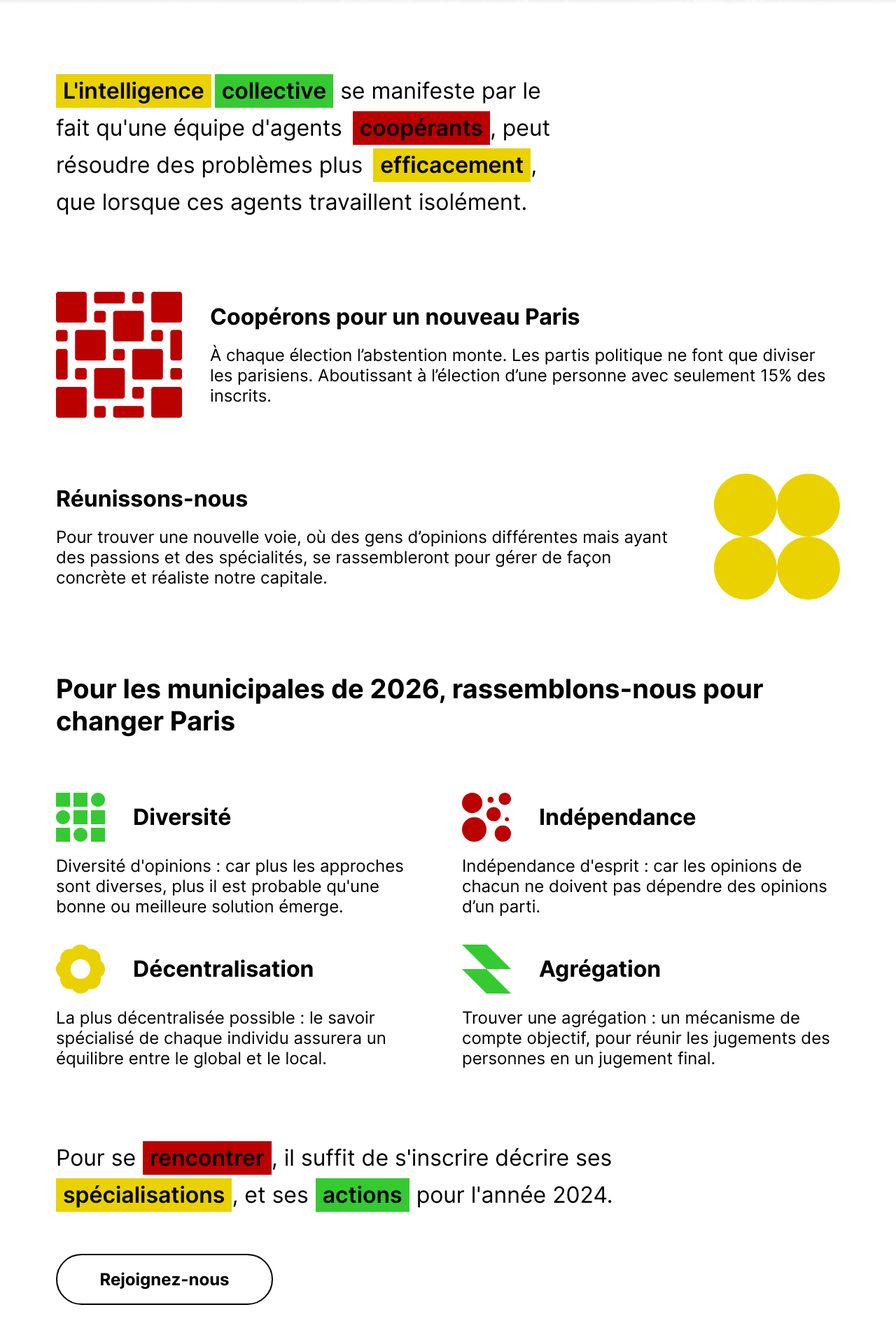
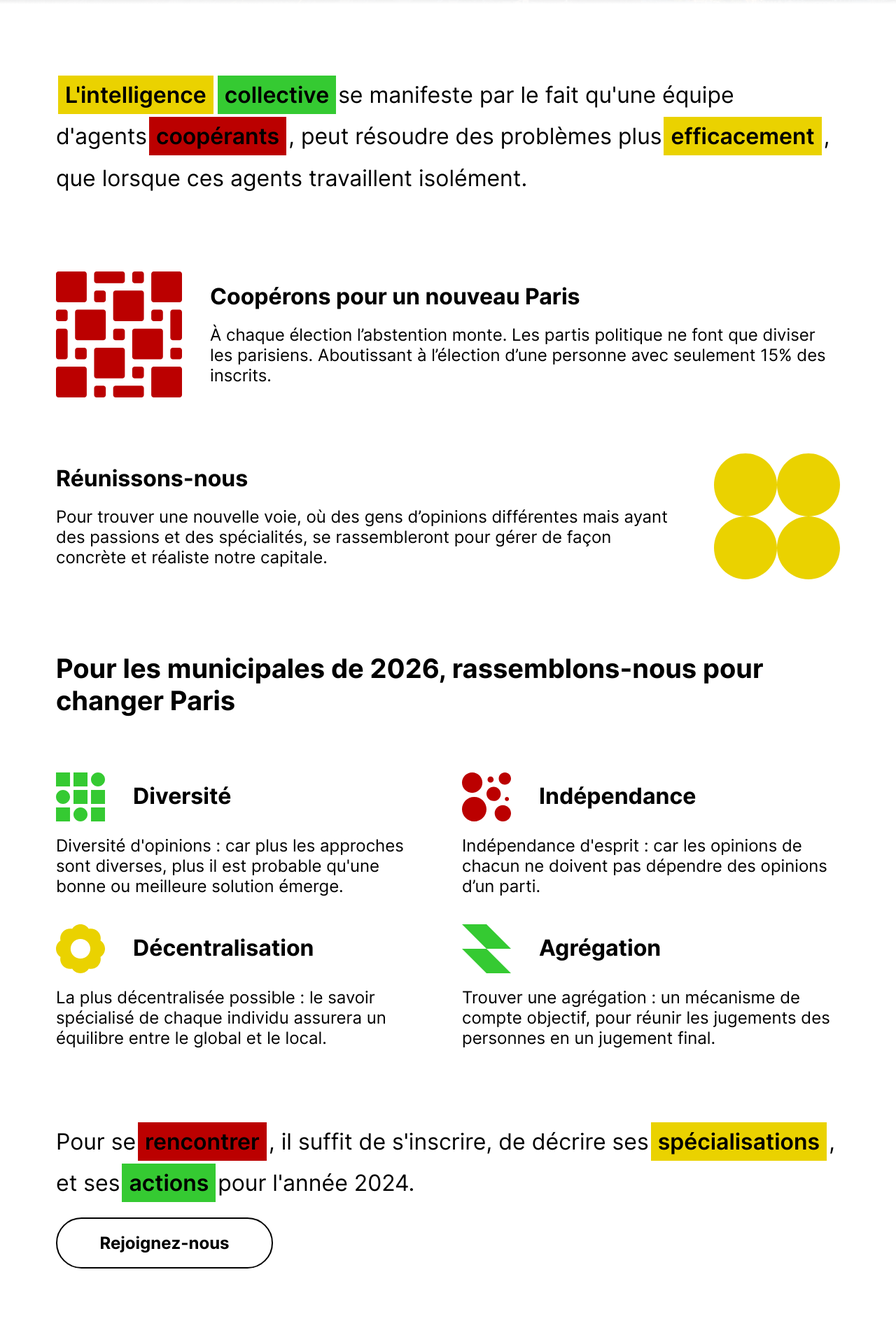
Before and after one commit to bdulong/VIC, a React (Create React App) app: page / in a window 1280 px wide. Shown: the part 592-2480 px from the top of the page at 70% size. Built offline with nearby package versions, Linux system fonts and the light colour scheme.

Commit message:
css cleane

```diff
--- a/src/components/assets/header/header.css
+++ b/src/components/assets/header/header.css
@@ -10,7 +10,7 @@ nav {
     margin: 0 80px;
 }
 
-@media (max-width: 701px) {
+@media (max-width: 1020px) {
     nav {
         margin: 0 40px;
     }
@@ -106,7 +106,7 @@ a:hover {
         padding: 10px 80px 0 80px;
     }
 
-    @media (max-width: 701px) {
+    @media (max-width: 1020px) {
         .mobile-menu {
             padding: 20px 40px 0 40px;
         }
--- a/src/components/landing/landing.css
+++ b/src/components/landing/landing.css
@@ -1,4 +1,5 @@
-.hero-banner {
+/* Hero Banner Container CSS */
+.hero-banner__container {
     position: relative;
     height: 100%;
     background-image: url('../../../public/images/hero-banner-picture.png');
@@ -11,14 +12,13 @@
     margin: 64.5px 0 0 0;
     overflow: hidden;
 }
-
-@media (max-width: 701px) {
-    .hero-banner {
+@media (max-width: 1020px) {
+    .hero-banner__container {
         padding: 0 40px;
     }
 }
 
-.hero-banner::after {
+.hero-banner__container::after {
     content: ''; /* Vide pour apparaitre */
     position: absolute;
     bottom: 0;
@@ -29,20 +29,16 @@
     pointer-events: none; /* Permet aux clics de passer à travers ? */
 }
 
-.hero-text {
+.hero-text__container {
     margin: 80px 0 80px 0;
 }
 
-.hero-text svg {
-    margin: 0 0 40px 0;
-}
-
-/* Stylised text for hero banner */
 .hero-container-stylised-text {
     display: flex;
     flex-direction: column;
     margin: 0 0 40px 0;
 }
+
 .row-stylised-text {
     display: flex;
     margin-bottom: 5px;
@@ -67,57 +63,63 @@
     margin-right: 5px;
 }
 
-.intro-text {
+/* Intro Text Container CSS */
+.intro-text__container {
     margin: 100px 80px 104px 80px;
 }
-
-@media (max-width: 701px) {
-    .intro-text {
+@media (max-width: 1020px) {
+    .intro-text__container {
         margin: 100px 40px 104px 40px
     }
 }
+@media (min-width: 1400px) {
+    .intro-text__container {
+        margin: 100px 268px 104px 268px
+    }
+}
 
-.box-stylised-intro-text {
+.stylised-intro-text {
     font-family: Inter;
     font-size: 32px;
     font-weight: 400;
-    padding: 8px 10px;
+    line-height: 1.85; /* Espace entre les lignes */
     color: black;
 }
-.red-bold { background-color: #BB0000; font-weight: 600; }
-.yellow-bold { background-color: #EAD200; font-weight: 600; }
-.green-bold { background-color: #35CA32; font-weight: 600; }
+.red-bold { background-color: #BB0000; font-weight: 600; padding: 8px 10px; margin: 0 3px; }
+.yellow-bold { background-color: #EAD200; font-weight: 600; padding: 8px 10px; margin: 0 3px; }
+.green-bold { background-color: #35CA32; font-weight: 600; padding: 8px 10px; margin: 0 3px; }
+/* @media (min-width: 1020px) {
+    .intro-text__container .stylised-intro-text,
+    .text-action__container .stylised-intro-text {
+        max-width: 65%;
+    }
+} */
 
-.intro-text > .hero-container-stylised-text > .row-stylised-text > .box-stylised-intro-text:first-child {
-    margin: 0px 5px 0 0;
-}
-
-.row-stylised-text > [class="box-stylised-intro-text"]:first-child {
-    padding: 8px 10px 8px 0;
-}
-
-.comma { padding: 8px 10px 8px 0; }
-
-.explanatory-text-container {
+/* Explanatory Text Container CSS */
+.explanatory-text__container {
     display: flex;
     flex-direction: column;
     margin: 0 80px 104px 80px;
     gap: 80px;
 }
-
-@media (max-width: 701px) {
-    .explanatory-text-container {
+@media (max-width: 1020px) {
+    .explanatory-text__container {
         margin: 0 40px 104px 40px;
     }
 }
+@media (min-width: 1400px) {
+    .explanatory-text__container {
+        margin: 0 268px 104px 268px;
+    }
+}
 
-.explanatory-text-content {
+.explanatory-text__content {
     display: flex;
     flex-direction: row;
     align-items: center;
 }
 
-.explanatory-text-content svg {
+.explanatory-text__content svg {
     flex-shrink: 0;
 }
 
@@ -127,19 +129,24 @@
     margin: 0 0 0 40px;
 }
 
-.explanatory-text__left {
+.explanatory-text-left {
     display: flex;
     flex-direction: column;
     margin: 0 40px 0 0;
 }
 
-.reason-text-container {
+/* Reason Text Container CSS */
+.reason-text__container {
     margin: 0 80px 104px 80px;
 }
-
-@media (max-width: 701px) {
-    .reason-text-container {
+@media (max-width: 1020px) {
+    .reason-text__container {
         margin: 0 40px 104px 40px;
+    }
+}
+@media (min-width: 1400px) {
+    .reason-text__container {
+        margin: 0 268px 104px 268px;
     }
 }
 
@@ -148,7 +155,7 @@
     grid-template-columns: repeat(2, 1fr);
     gap: 40px;
 }
-@media (max-width: 950px) {
+@media (max-width: 1020px) {
     .reason-text-content__container {
         display: grid;
         grid-template-columns: repeat(1, 1fr);
@@ -167,15 +174,20 @@
     margin: 0 0 0 40px;
 }
 
-.text-action-container {
+/* Text Action Container CSS */
+.text-action__container {
     display: flex;
     flex-direction: column;
     margin: 0 80px 104px 80px;
     gap: 20px;
 }
-
-@media (max-width: 701px) {
-    .text-action-container {
+@media (max-width: 1020px) {
+    .text-action__container {
         margin: 0 40px 104px 40px;
     }
 }
+@media (min-width: 1400px) {
+    .text-action__container {
+        margin: 0 268px 104px 268px;
+    }
+}
--- a/src/components/landing/landing.jsx
+++ b/src/components/landing/landing.jsx
@@ -7,8 +7,8 @@ function LandingPage() {
     return (
         <div>
             <Header />
-            <div className='hero-banner'>
-                <div className='hero-text'>
+            <div className='hero-banner__container'>
+                <div className='hero-text__container'>
                     <h3>Élections municipale Paris 2026</h3>
                     <div className="hero-container-stylised-text">
                         <div className="row-stylised-text">
@@ -25,69 +25,58 @@ function LandingPage() {
                     <CTAJoin />
                 </div>
             </div>
-            <div className='intro-text' id='qui-sommes-nous'>
-                <div className="hero-container-stylised-text">
-                    <div className="row-stylised-text">
-                        <div className="box-stylised-intro-text yellow-bold">L'intelligence</div>
-                        <div className="box-stylised-intro-text green-bold">collective</div>
-                        <div className="box-stylised-intro-text">se manifeste par le</div>
-                    </div>
-                    <div className="row-stylised-text">
-                        <div className="box-stylised-intro-text">fait qu'une équipe d'agents</div>
-                        <div className="box-stylised-intro-text red-bold">coopérants</div>
-                        <div className="box-stylised-intro-text comma">, peut</div>
-                    </div>
-                    <div className="row-stylised-text">
-                        <div className="box-stylised-intro-text">résoudre des problèmes plus</div>
-                        <div className="box-stylised-intro-text yellow-bold">efficacement</div>
-                        <div className="box-stylised-intro-text comma">,</div>
-                    </div>
-                    <div className="row-stylised-text">
-                        <div className="box-stylised-intro-text">que lorsque ces agents travaillent isolément.</div>
-                    </div>
-                </div>
+            <div className='intro-text__container' id='qui-sommes-nous'>
+                <p className="stylised-intro-text">
+                    <span className="yellow-bold">L'intelligence</span>
+                    <span className="green-bold">collective</span>
+                    se manifeste par le fait qu'une équipe d'agents
+                    <span className="red-bold">coopérants</span>, peut
+                    résoudre des problèmes plus
+                    <span className="yellow-bold">efficacement</span>,
+                    que lorsque ces agents travaillent isolément.
+                </p>
             </div>
-            <div className='explanatory-text-container'>
-                <div className='explanatory-text-content'>
+            <div className='explanatory-text__container'>
+                <div className='explanatory-text__content'>
                     <img src='/icons/red-square-160-180.svg' alt="Carré rouge décoratif"/>
                     <div className='explanatory-text'>
                         <h3>Coopérons pour un nouveau Paris</h3>
                         <p>À chaque élection l’abstention monte. Les partis politique ne font que diviser les parisiens. Aboutissant à l’élection d’une personne avec seulement 15% des inscrits.</p>
                     </div>
                 </div>
-                <div className='explanatory-text-content'>
-                    <div className='explanatory-text__left'>
+                <div className='explanatory-text__content'>
+                    <div className='explanatory-text-left'>
                         <h3>Réunissons-nous</h3>
                         <p>Pour trouver une nouvelle voie, où des gens d’opinions différentes mais ayant des passions et des spécialités, se rassembleront pour gérer de façon concrète et réaliste notre capitale.</p>
                     </div>
                     <img src='/icons/yellow-circle-91-180.svg' alt="Ronds jaune décoratif"/>
                 </div>
             </div>
-            <div className='reason-text-container'>
+            <div className='reason-text__container'>
                 <h2>Pour les municipales de 2026, rassemblons-nous pour changer Paris</h2>
                 <div className='reason-text-content__container'>
-                    <div className='reason-container'>
+                    <div className='reason__container'>
                         <div className='reason-title'>
                             <img src='/icons/green-square-214-70.svg' alt="Ronds jaune décoratif"/>
                             <h3>Diversité</h3>
                         </div>
                         <p>Diversité d'opinions : car plus les approches sont diverses, plus il est probable qu'une bonne ou meilleure solution émerge.</p>
                     </div>
-                    <div className='reason-container'>
+                    <div className='reason__container'>
                         <div className='reason-title'>
                             <img src='/icons/red-circle-183-70.svg' alt="Ronds jaune décoratif"/>
                             <h3>Indépendance</h3>
                         </div>
                         <p>Indépendance d'esprit : car les opinions de chacun ne doivent pas dépendre des opinions d’un parti.</p>
                     </div>
-                    <div className='reason-container'>
+                    <div className='reason__container'>
                         <div className='reason-title'>
                             <img src='/icons/yellow-round-81-70.svg' alt="Ronds jaune décoratif"/>
                             <h3>Décentralisation</h3>
                         </div>
                         <p>La plus décentralisée possible : le savoir spécialisé de chaque individu assurera un équilibre entre le global et le local.</p>
                     </div>
-                    <div className='reason-container'>
+                    <div className='reason__container'>
                         <div className='reason-title'>
                             <img src='/icons/green-slash-100-70.svg' alt="Ronds jaune décoratif"/>
                             <h3>Agrégation</h3>
@@ -96,20 +85,16 @@ function LandingPage() {
                     </div>
                 </div>
             </div>
-            <div className='text-action-container'>
-                <div className="hero-container-stylised-text">
-                    <div className="row-stylised-text">
-                        <div className="box-stylised-intro-text">Pour se</div>
-                        <div className="box-stylised-intro-text red-bold">rencontrer</div>
-                        <div className="box-stylised-intro-text comma">, il suffit de s'inscrire décrire ses</div>
-                    </div>
-                    <div className="row-stylised-text">
-                        <div className="box-stylised-intro-text yellow-bold">spécialisations</div>
-                        <div className="box-stylised-intro-text comma">, et ses</div>
-                        <div className="box-stylised-intro-text green-bold">actions</div>
-                        <div className="box-stylised-intro-text">pour l'année 2024.</div>
-                    </div>
-                </div>
+            <div className='text-action__container'>
+                <p className="stylised-intro-text">
+                    Pour se
+                    <span className="red-bold">rencontrer</span>
+                    , il suffit de s'inscrire, de décrire ses
+                    <span className="yellow-bold">spécialisations</span>
+                    , et ses
+                    <span className="green-bold">actions</span>
+                    pour l'année 2024.
+                </p>
                 <CTAJoin />
             </div>
         </div>
```
